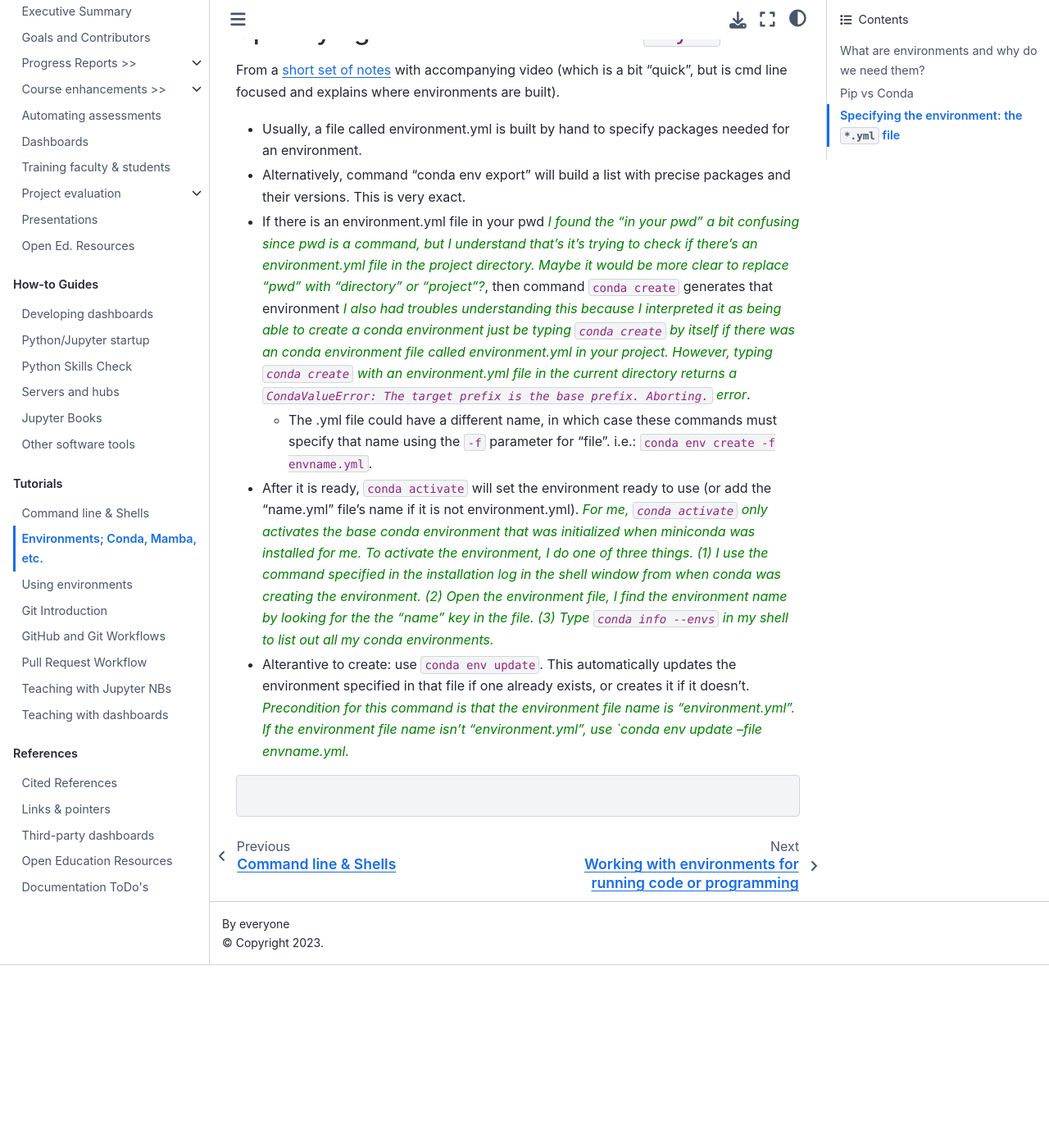
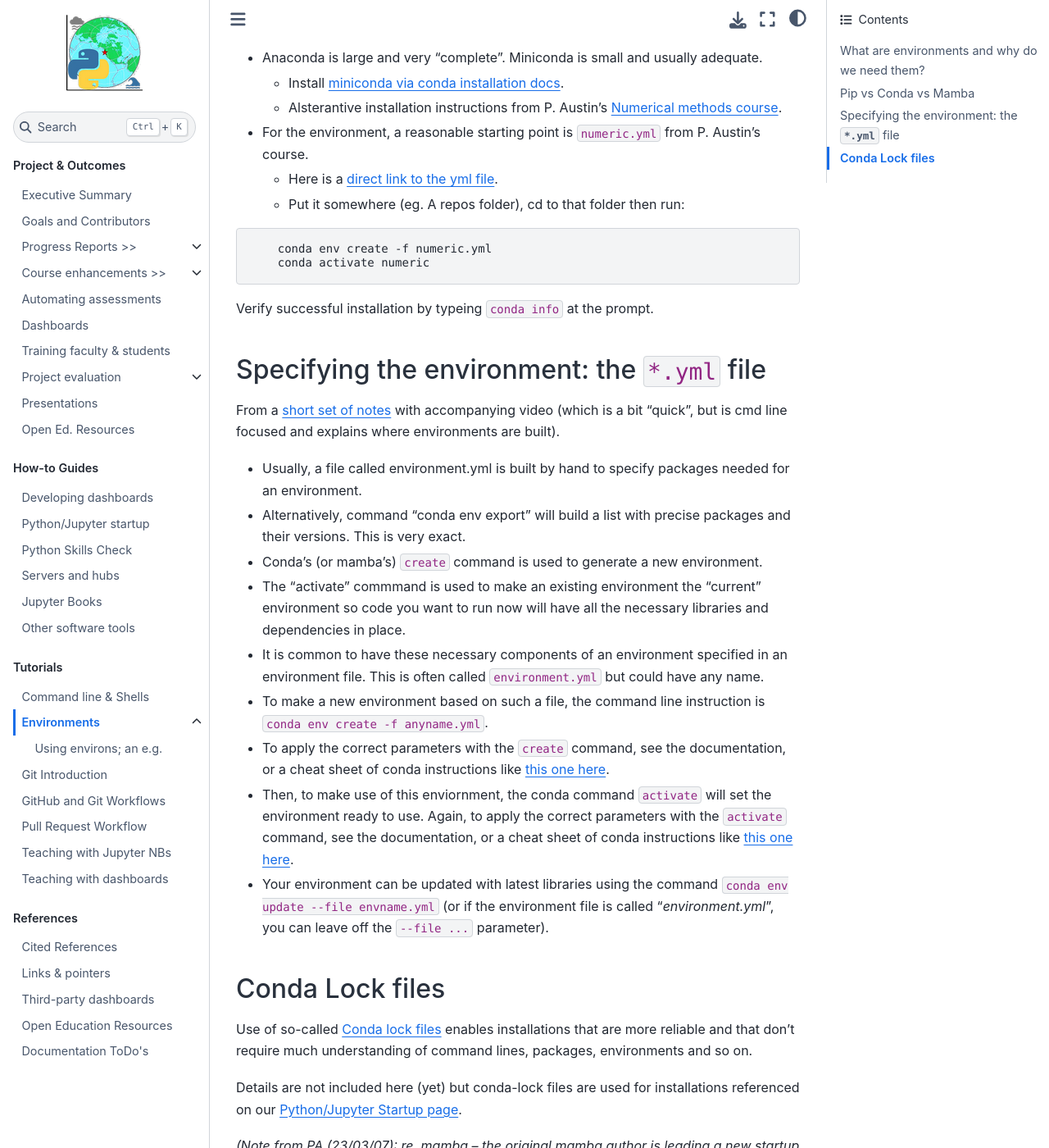
Before and after one commit to eoas-ubc/eoas-ubc.github.io, a Jupyter Book: the page built from docs/tut-conda_environs.md, in a window 1280 px wide and 1400 px high, scrolled down 2115 px. Shown: the whole window at 82% size. Built offline with Jupyter Book 1.0.4 settings and Sphinx 7.4.7 and the Sphinx Book theme 1.1.4, drawn with Linux system fonts in a browser that asks for light colours; before the commit the page ends 3292 px from its top, so only the background shows below that; some of the changed text lies outside the part shown.

Commit message:
updates to June 7

````diff
--- a/docs/_toc.yml
+++ b/docs/_toc.yml
@@ -70,9 +70,10 @@
   chapters:
   - file: tut-commandline
   - file: tut-conda_environs
-    title: Environments; Conda, Mamba, etc.
-  - file: tut-programming-environs
-    title: Using environments
+    title: Environments
+    sections:
+    - file: tut-programming-environs
+      title: Using environs; an e.g.
   - file: tut-git-intro
   - file: git-workflows
   - file: tut-pullrequest
--- a/docs/tut-conda_environs.md
+++ b/docs/tut-conda_environs.md
@@ -1,23 +1,18 @@
 # Environments: Conda, Mamba, and all that
 
-Need to add:
-
-* information about conda-lock files: why, when, how.
-* mention other management tools - especially Mamba, including pros/cons/why
-* Note from PA (23/03/07): re. mamba -- the original mamba author (great name: Wolf Volprecht) is leading  a new startup that calculates conda-lock files and makes them available over the web.  So our workflow in the future might be something like (see [see https://prefix.dev](https://prefix.dev)):
-  1) install mamba from mambaforge
-  2) create a new environment by typing "mamba env create windows_url"  or macos_url
-* combine this and the other [environment page](tut-programming-environs.md).
+>**Note:** If working in a shell (i.e. at the command line) is new or confusing, check out the [Command line & Shells" tutorial](tut-commandline.md).
 
 ## What are environments and why do we need them?
 
-Scientific programming / data science profits greatly from the vast array of Python libraries. This complexity (or "the deep tree of dependencies") requires management. Virtual environments, of which conda environments are one implementation, make this possible. In other words, (Conda) environments enable the easy definition of a complete software environment to run a certain project or application.
+(Adapted from a [short video lecture](https://vxuni.com/lectures/conda-environments/).)
+
+Scientific programming & data science profit greatly from the vast array of Python libraries. But libraries are not usually independent; they depend upon other libraries, creating a sometimes complex "the deep tree of dependencies". Therefore, libraries require management. Virtual environments, of which conda environments are one implementation, make this possible. In other words, (Conda) environments enable the easy definition of a complete software environment with all the libraries and their interdepnedencies, necessary for running a certain project or application.
 
 In practice, we use "environments" to keep software development and applications reproducible and usable across platforms and between different engineering and client teams. Environments (i.e. environment specifications) define all the pieces or packages that are needed for a program or set of programs to function properly.
 
-(Adapted from a [short video lecture](https://vxuni.com/lectures/conda-environments/). Also, [here](https://protostar.space/why-you-need-python-environments-and-how-to-manage-them-with-conda) is an easy-to-read reference about "why" environments.)
+For a little more detail, see this oldish (2018) but still relevant and easy-to-read explanation: [Why you need Python environments and how to manage them with Conda](https://protostar.space/why-you-need-python-environments-and-how-to-manage-them-with-conda).
 
-## Pip vs Conda
+## Pip vs Conda vs Mamba
 
 Adapted from a short article at [Medium](https://medium.com/analytics-vidhya/understand-conda-and-pip-9e5c67da47cc).
 
@@ -33,6 +28,14 @@
 
 * [Conda documentation](https://docs.conda.io/projects/conda/en/4.6.1/index.html) version 4.6.1 (Oct 2020).
 * [Conda Cheat sheet](https://docs.conda.io/projects/conda/en/4.6.0/_downloads/52a95608c49671267e40c689e0bc00ca/conda-cheatsheet.pdf) (PDF).
+
+### Mamba
+
+Mamba is a package manager that is fully compatible with Conda but is supposed to be significantly faster. All commands and actions are the same as conda, so learning one will mean you can use the other easily. See [Mamba documentation](https://mamba.readthedocs.io) for more details. A sort of "superset" of Mamba that is often mentioned is "[Mamba-forge](https://github.com/conda-forge/miniforge#mambaforge)", which is really just an easily installed package containing the Mamba Package Manager along with some pre-configured components. Yes it's all a bit confusing; the article [Managing Scientific Python environments using Conda, Mamba and friends](https://focalplane.biologists.com/2022/12/08/managing-scientific-python-environments-using-conda-mamba-and-friends/) (Dec 2022) is a well-written introduction with guidelines, plus a few notes about how things can go wrong.
+
+>**Note:** Any set of instructions referring to Conda will be essentially identical if Mamba is used as the package manager instead of Conda.
+
+>**Also Note:** The pace of change (usually = improvement) is so rapid that best practices are already out of date as soon as documentation is produced. For example, there is an emerging effort to simplify package management that can be explored (as of June 2023) starting at the [Prefix-dev](https://prefix.devp) website and their [documentation pages](https://prefix.devp).
 
 ### Installing Conda
 
@@ -56,11 +59,18 @@
 
 * Usually, a file called environment.yml is built by hand to specify packages needed for an environment.
 * Alternatively, command "conda env export" will build a list with precise packages and their versions. This is very exact.
-* If there is an environment.yml  file in your pwd <em><span style="color:green">I found the "in your pwd" a bit confusing since pwd is a command, but I understand that's it's trying to check if there's an environment.yml file in the project directory. Maybe it would be more clear to replace "pwd" with "directory" or "project"?</span></em>, then command `conda create` generates that environment <em><span style="color:green">I also had troubles understanding this because I interpreted it as being able to create a conda environment just be typing `conda create` by itself if there was an conda environment file called environment.yml in your project. However, typing `conda create` with an environment.yml file in the current directory returns a `CondaValueError: The target prefix is the base prefix. Aborting.` error</span></em>.
-  * The .yml file could have a different name, in which case these commands must specify that name using the `-f` parameter for "file". i.e.: `conda env create -f envname.yml`.
-* After it is ready, `conda activate` will set the environment ready to use (or add the "name.yml" file's name if it is not environment.yml). <em><span style="color:green">For me, `conda activate` only activates the base conda environment that was initialized when miniconda was installed for me. To activate the environment, I do one of three things. (1) I use the command specified in the installation log in the shell window from when conda was creating the environment. (2) Open the environment file, I find the environment name by looking for the the "name" key in the file. (3) Type `conda info --envs` in my shell to list out all my conda environments.</span></em>
-* Alterantive to create: use `conda env update`. This automatically updates the environment specified in that file if one already exists, or creates it if it doesn't. <em><span style="color:green">Precondition for this command is that the environment file name is "environment.yml". If the environment file name isn't "environment.yml", use `conda env update --file envname.yml.</span></em>
+* Conda's (or mamba's) `create` command is used to generate a new environment.
+* The "activate" commmand is used to make an existing environment the "current" environment so code you want to run now will have all the necessary libraries and dependencies in place.
+* It is common to have these necessary components of an environment specified in an environment file. This is often called `environment.yml` but could have any name.
+* To make a new environment based on such a file, the command line instruction is `conda env create -f anyname.yml`.
+* To apply the correct parameters with the `create` command, see the documentation, or a cheat sheet of conda instructions like [this one here](https://docs.conda.io/projects/conda/en/4.6.0/_downloads/52a95608c49671267e40c689e0bc00ca/conda-cheatsheet.pdf).
+* Then, to make use of this enviornment, the conda command `activate` will set the environment ready to use. Again, to apply the correct parameters with the `activate` command, see the documentation, or a cheat sheet of conda instructions like [this one here](https://docs.conda.io/projects/conda/en/4.6.0/_downloads/52a95608c49671267e40c689e0bc00ca/conda-cheatsheet.pdf).
+* Your environment can be updated with latest libraries using the command `conda env update --file envname.yml` (or if the environment file is called "*environment.yml*", you can leave off the `--file ...` parameter).
 
-```bash
+## Conda Lock files
 
-```
+Use of so-called [Conda lock files](https://pythonspeed.com/articles/conda-dependency-management/) enables installations that are more reliable and that don't require much understanding of command lines, packages, environments and so on.
+
+Details are not included here (yet) but conda-lock files are used for installations referenced on our [Python/Jupyter Startup page](python-startup.md).
+
+*(Note from PA (23/03/07): re. mamba -- the original mamba author is leading  a new startup that calculates conda-lock files and makes them available over the web.  So an optimal workflow in the future might look something like what is shown at [https://prefix.dev](https://prefix.dev))*
--- a/docs/tut-programming-environs.md
+++ b/docs/tut-programming-environs.md
@@ -1,20 +1,13 @@
-# Working with environments for running code or programming
+# Using environments; an example
 
 ## Prior Assumptions
 
-* you are using a conda distribution of Python (mine is miniconda 3.9 for reference)
-
-* you are moderately comfortable managing files with a shell (im using powershell)
-
-## Core Principles
-
-* keep things as simple as possible but not simpler; your code will run faster and be less confusing to debug
-
-* make your project/dependencies exactly reproducible, so any machine can run your code with the same results
+* you are using a conda distribution of Python (mine is miniconda 3.9 for reference).
+* you are moderately comfortable managing files with a shell (see our [command line page](tut-commandline.md)).
 
 ## Case Study
 
-You are a researcher recently assigned to a project studying permafrost. It is evident that it is necessary to write some code to process some field data; you volunteer, having just completed a course in python programming using jupyter notebooks in the cloud. You downloaded your own python distribution on your machine with jupyter notebooks (*insert link to another tutorial*) and are ready to get started with your project.
+You are a researcher newly assigned to a project studying permafrost. You will be writing code to process some field data. You volunteer, having just completed a course in Python using Jupyter notebooks. You have already set up your own Python installation on your machine with Yupyter notebooks and are ready to get started with your project.
 
 ### I. Starting a Project
 
@@ -129,10 +122,7 @@
 
 ## Helpful Tips
 
-* Make a new environment for every "project," whatever that means to you... I usually create one per course or research topic, sometimes start a fresh one for a complicated sub-project
-
-* Don't install anything on your `base` environment, and dont actually do any work from base (if you leave base totally clean, most code will immediately break and remind you to activate the proper environment for your project)
-
+* Make a new environment for every "project," whatever that means to you... I usually create one per course or research topic, sometimes start a fresh one for a complicated sub-project.
+* Don't install anything on your `base` environment, and dont actually do any work from base (if you leave base totally clean, most code will immediately break and remind you to activate the proper environment for your project).
 * Avoid using pip wherever possible (for this workflow). Pip and Conda don't always play nicely together and this can create conflicts.
-
 * Only download one python distribtion on your machine, unless you really know what you're doing and have a good reason for wanting another one.
````
Also changed, not shown: docs/fix-list.md (+2 -2 lines).
